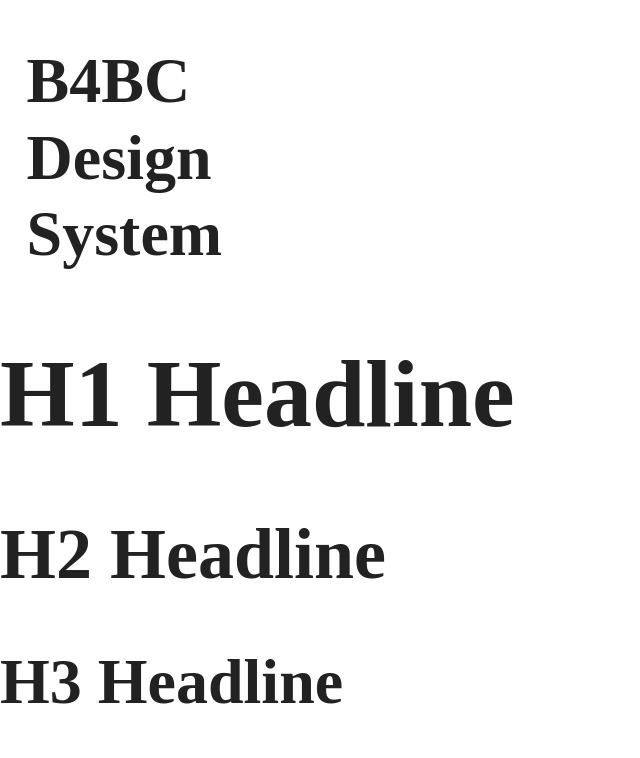
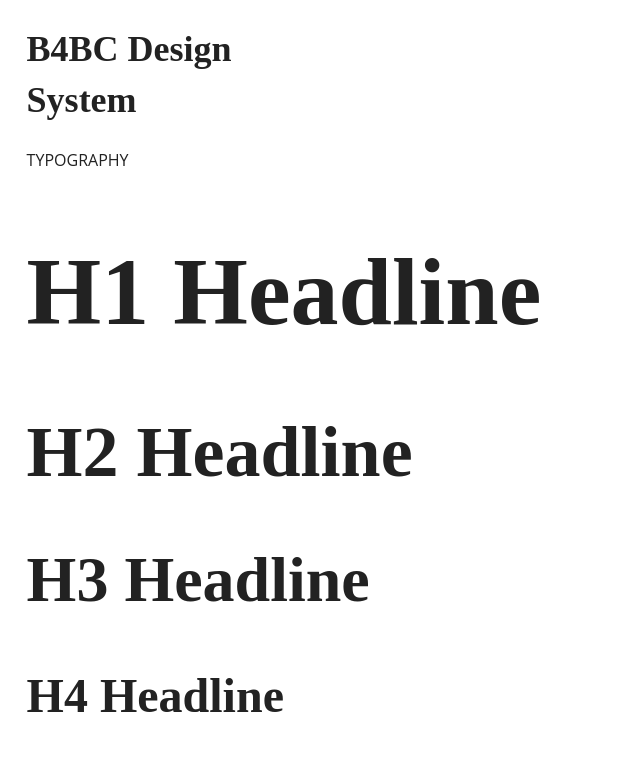
Before and after one commit to pasibe/pcdd-0315-sp2, a website built with Parcel: page index.html in a window 1280 px wide. Shown: the top 758 px of the page, without its empty margins (0-640 px from the left). Built offline with nearby package versions, Linux system fonts and the light colour scheme.

Commit message:
commit 04/20 620pm

```diff
--- a/index.html
+++ b/index.html
@@ -29,11 +29,11 @@
   <div>
     <div class="container">
       <div class="col-3">
-        <h3>B4BC Design System</h3>
-      </div>
+        <h5>B4BC Design System</h5>
       </div>
 
       <div class="col-8">
+        <p>TYPOGRAPHY</p>
         <h1>H1 Headline</h1>
         <h2>H2 Headline</h2>
         <h3>H3 Headline</h3>
@@ -44,7 +44,7 @@
         <p>B4BC relies upon the generous support of individuals, corporate sponsors, and local fundraisers to continue our Educational Outreach, Prevention & Awareness,  and Survivorship Programs. Please consider making a secure donation on behalf of yourself or a loved one via PayPal or by mailing a check directly to us. Thank You!</p>
 
       </div>
-
+    </div>
   </div>
     <script src="js/vendor/modernizr-3.11.2.min.js"></script>
   <script src="js/plugins.js"></script>
```
Lines whose indentation alone changed are shown as unchanged.
